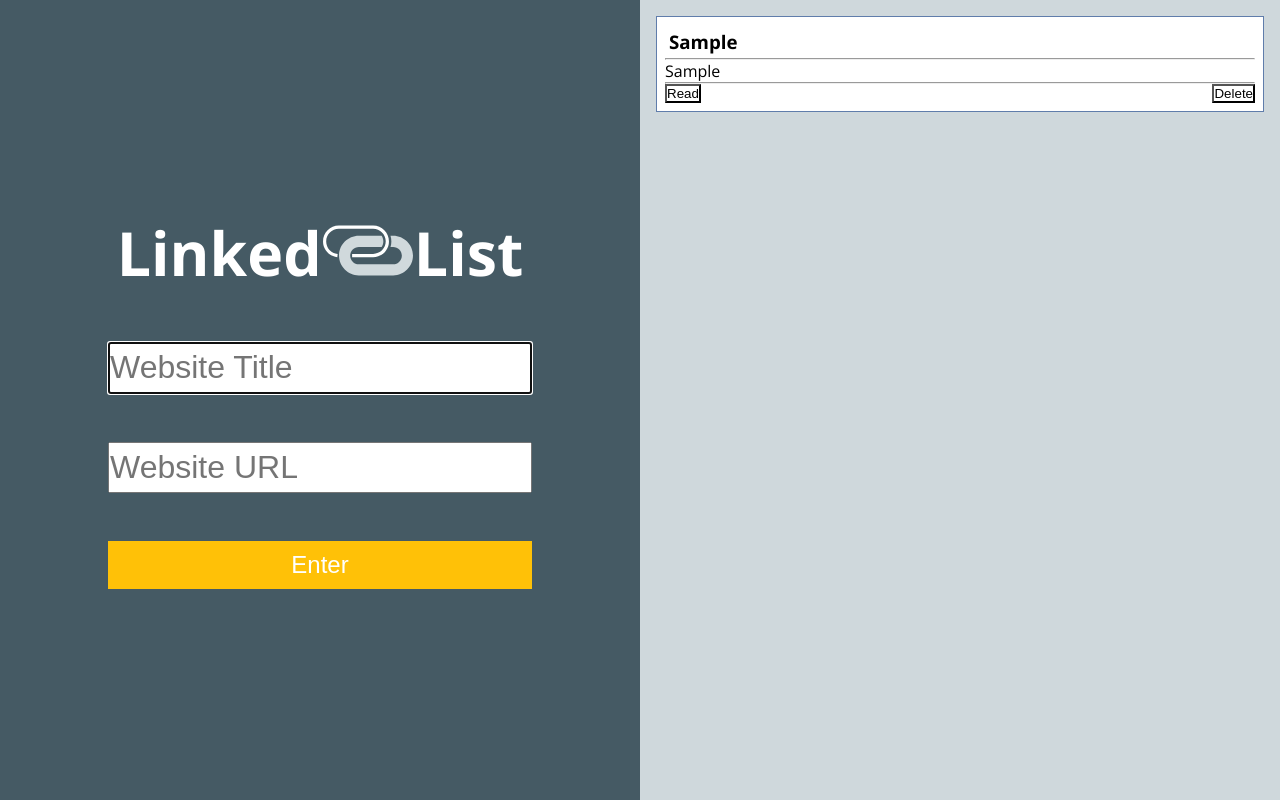
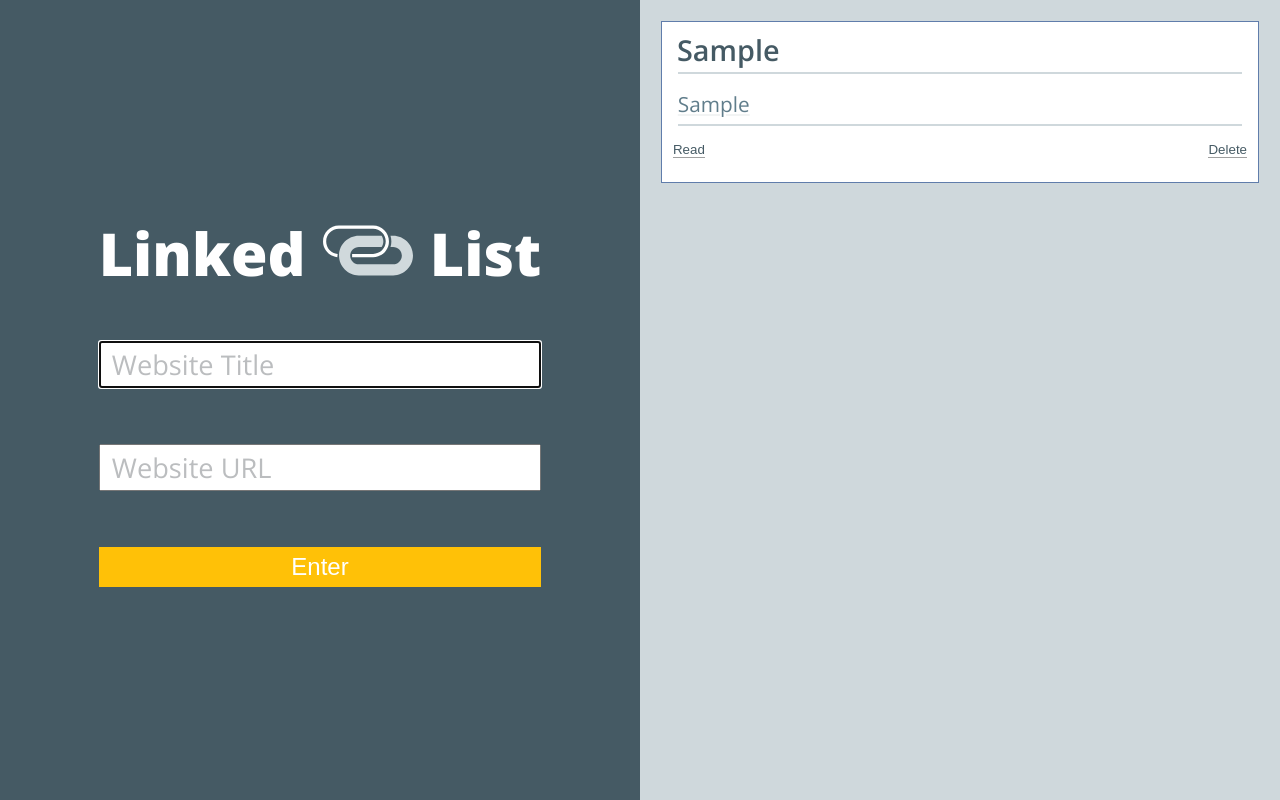
Before and after one commit to flevenson/linkedList, a plain HTML site: page index.html in a window 1280 px wide. Both pictures are taken after typing "Sample", "Sample" into the empty fields and a click on the button "Enter". Drawn offline with nearby package versions, Linux system fonts and the light colour scheme.

Commit message:
CSS approaching pixel perfect

```diff
--- a/index.html
+++ b/index.html
@@ -2,7 +2,7 @@
 <html lang="en">
   <head>
     <link href="styles.css" rel="stylesheet" type="text/css"/>
-    <link href="http://fonts.googleapis.com/css?family=Open+Sans:300,700" rel="stylesheet">
+    <link href="http://fonts.googleapis.com/css?family=Open+Sans:300,600,800" rel="stylesheet">
     <title>Linked List</title>
   </head>
   <body>
--- a/styles.css
+++ b/styles.css
@@ -30,45 +30,63 @@ body {
 }
 h1 {
   color: #FFFFFF;
-  font-size: 3.8rem;
+  font-size: 3.7rem;
+  font-weight: 800!;
 }
 .logo {
   height: 3.2rem;
+  padding: 0 1rem;
 }
 input {
   box-sizing: border-box;
   display: block;
-  font-size: 2rem;
-  height: 3.2rem;
-  margin-top: 3rem;
+  font-size: 1.7rem;
+  height: 2.95rem;
+  margin-top: 3.44rem;
   width: 100%;
-/*  padding: .3rem;
-*/}
+  padding: .7rem;
+  font-weight: 350;
+  font-family: 'Open Sans', sans serif;
+}
+::placeholder{
+  color: #BBBDBF;
+  }
 .enter-button {
   background-color: #FFC107;
   border: none;
   color: #FFFFFF;
   font-size: 1.5rem;
-  height: 3rem;
+  height: 2.5rem;
+  margin-top: 3.5rem;
+  width: 100%;
+}
+.title-input{
   margin-top: 3rem;
-  width: 100%;
 }
 ul {
   list-style-type: none;
 }
 li {
   background-color: #FFFFFF;
-  border: 1px solid #607DAB;
-  margin: 1rem;
-  padding: .5rem;
+  border: 1.5px solid #607DAB;
+  margin: 1.3rem;
+  padding: .7rem;
+  height: 8.6rem;
 }
 .read-button {
   float: left;
   background-color: transparent;
+  border-width: 0 0 1px 0;
+  color: #455A64;
+  border-color: #F2F4F4;
 }
 .delete-button {
   float: right;
   background-color: transparent;
+  border-width: 0 0 1px 0;
+  color: #455A64;
+  border-color: #F2F4F4;
+
 }
 .clearfix:after {
   content: ' ';
@@ -76,8 +94,24 @@ li {
   clear: both;
 }
 h3 {
-  margin: .25rem;
+  margin: -.2rem .25rem;
+  color: #455A64;
+  font-weight: 600;
+  font-size: 1.8rem;
+}
+hr{
+  margin: .4em .3rem;
+  margin-bottom: 1rem;
+  color: #CFD8DC;
+  border-style: solid;
 }
 a {
-  margin-top: 1rem;
+  margin: .3rem;
+  font-size: 1.3rem;
+  color: #607D8B;
+  text-decoration: #F2F4F4 underline;
 }
+
+.read {
+
+}
```
